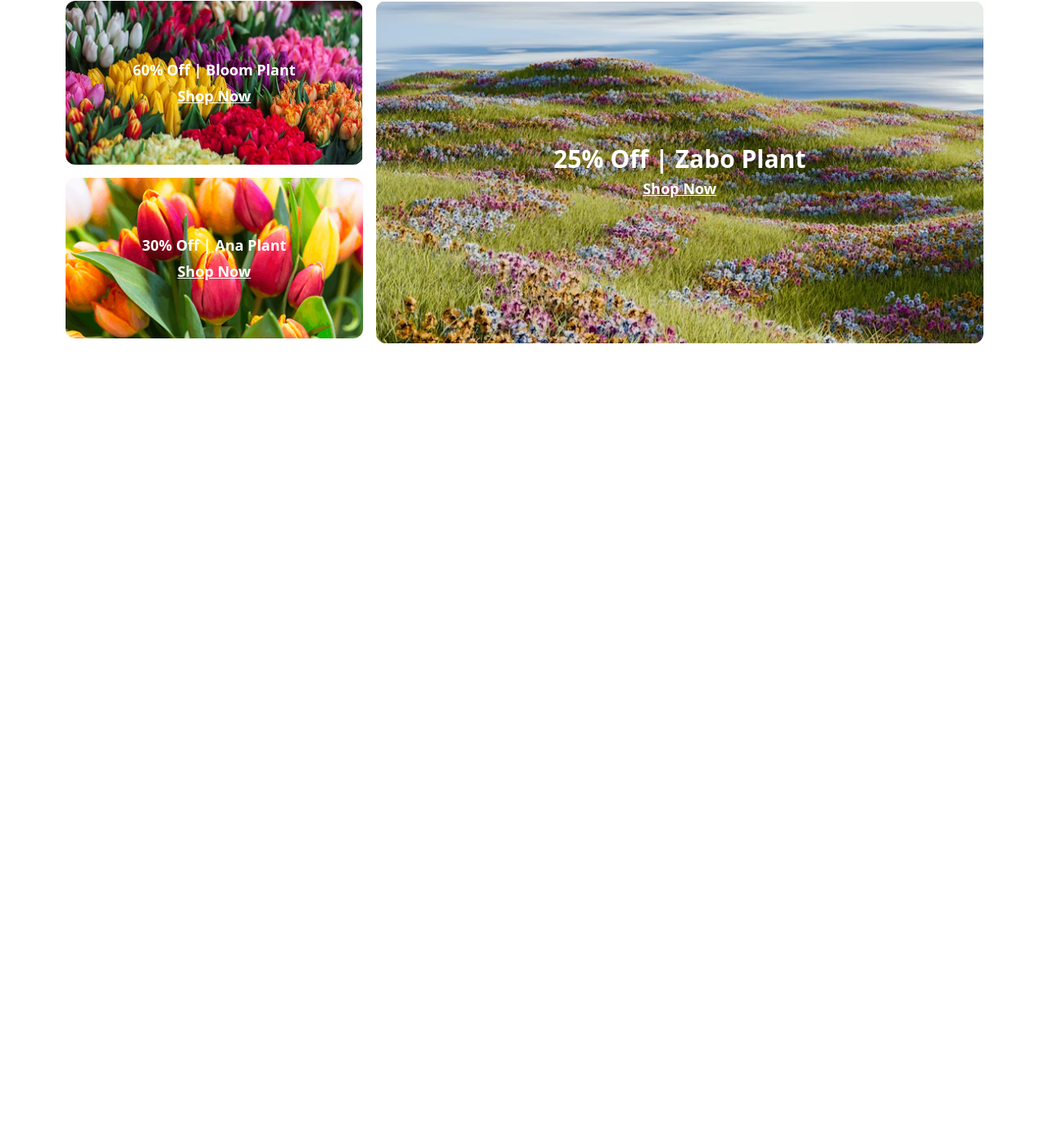
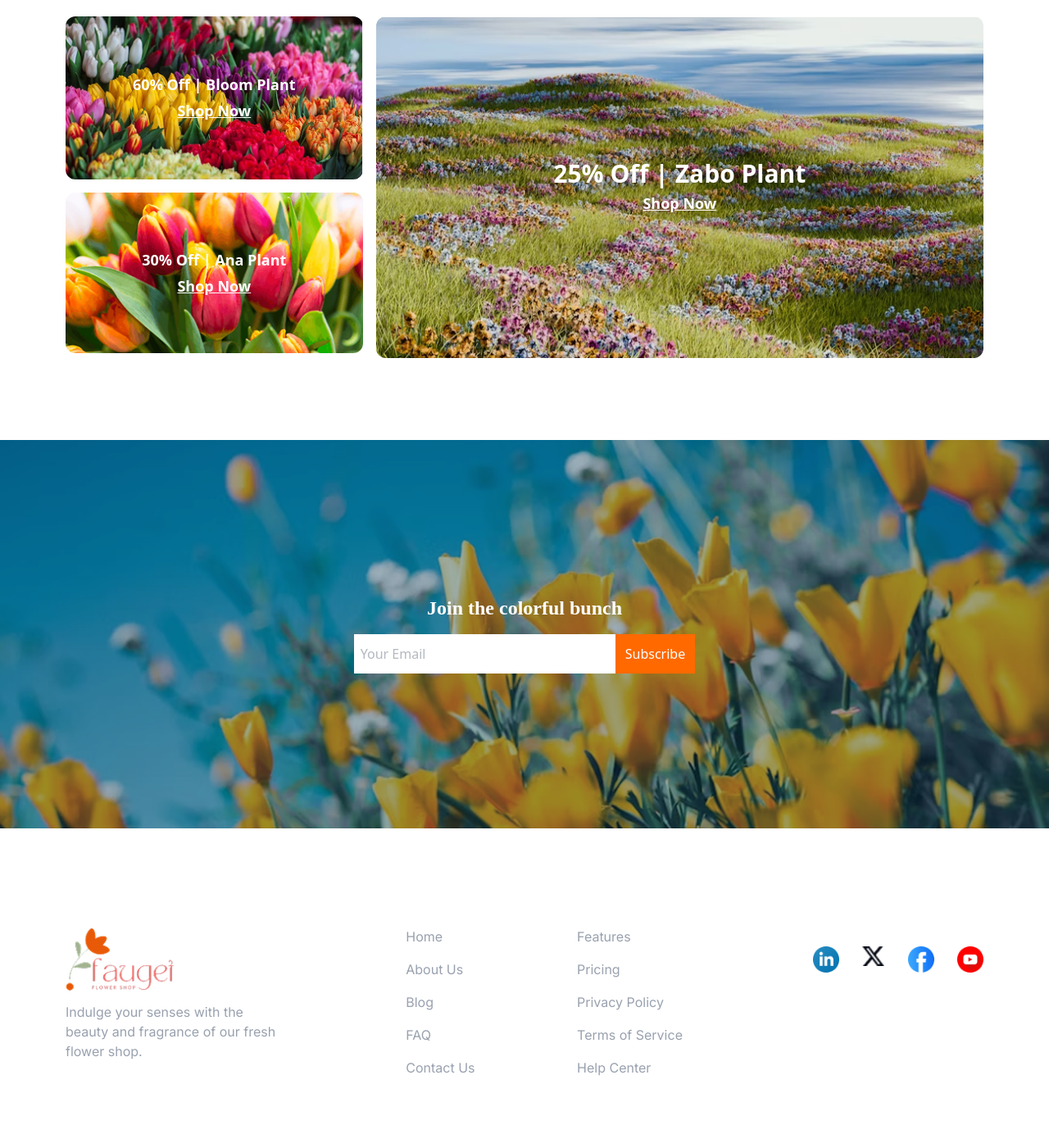
Before and after one commit to SakifaShah/assignment2-practice, a plain HTML site: page assignment2-practice/index.html in a window 1280 px wide. Shown: the part 2382-3777 px from the top of the page at 82% size. Before the commit the page ends 2901 px from the top, so only its background shows below. Drawn offline with nearby package versions, Linux system fonts and the light colour scheme.

Commit message:
Final Code

```diff
--- a/assignment2-practice/index.html
+++ b/assignment2-practice/index.html
@@ -1,5 +1,6 @@
 <!DOCTYPE html>
 <html lang="en">
+
 <head>
     <meta charset="UTF-8">
     <meta name="viewport" content="width=device-width, initial-scale=1.0">
@@ -8,9 +9,12 @@
     <link href="https://fonts.googleapis.com/css2?family=Noto+Serif&display=swap" rel="stylesheet">
     <link rel="preconnect" href="https://fonts.googleapis.com">
     <link rel="preconnect" href="https://fonts.gstatic.com" crossorigin>
-    <link href="https://fonts.googleapis.com/css2?family=Inter:ital,opsz,wght@0,14..32,100..900;1,14..32,100..900&family=Open+Sans:ital,wght@0,300..800;1,300..800&family=Raleway:ital,wght@0,100..900;1,100..900&display=swap" rel="stylesheet">
+    <link
+        href="https://fonts.googleapis.com/css2?family=Inter:ital,opsz,wght@0,14..32,100..900;1,14..32,100..900&family=Open+Sans:ital,wght@0,300..800;1,300..800&family=Raleway:ital,wght@0,100..900;1,100..900&display=swap"
+        rel="stylesheet">
     <title>Flower Shop</title>
 </head>
+
 <body>
     <div class="navbar flex justify-between items-center mt-4 px-20">
         <div class="logo">
@@ -34,9 +38,12 @@
 
     <div class="banner flex flex-col-reverse md:flex-row justify-between items-center mt-4 px-20">
         <div class="content text-left md:text-left mt-4 md:mt-0 space-y-4">
-            <p class="font-semibold text-5xl font-['Noto-Serif'] text-black">ALWAYS <span class="font-semibold text-5xl font-['Noto-Serif'] text-orange-500">FRESH</span></p>
+            <p class="font-semibold text-5xl font-['Noto-Serif'] text-black">ALWAYS <span
+                    class="font-semibold text-5xl font-['Noto-Serif'] text-orange-500">FRESH</span></p>
             <p class="font-semibold text-5xl font-['Noto-Serif'] text-orange-500">FLOWERS
-            <p class="font-['Inter'] text-gray-400">Indulge your senses with the beauty and fragrance of <br>our fresh flower shop. From classic roses to exotic <br>blooms, we offer a wide variety of fresh flowers that <br>are perfect for any occasion.</p>
+            <p class="font-['Inter'] text-gray-400">Indulge your senses with the beauty and fragrance of <br>our fresh
+                flower shop. From classic roses to exotic <br>blooms, we offer a wide variety of fresh flowers that
+                <br>are perfect for any occasion.</p>
         </div>
         <div class="image"><img src="../assets/hero-flower.png" alt="Flowers"></div>
     </div>
@@ -44,79 +51,111 @@
 
 
     <div class="plants text-center mt-20 px-20">
-        <p class="font-semibold text-4xl font-['Noto-Serif'] text-orange-500 mb-4">Our <span class="font-semibold text-4xl font-['Noto-Serif'] text-black">Plants</span></p>
-        <p class="subtitle text-gray-400 mb-4">Indulge your senses with the beauty and fragrance of our fresh flower shop. From classic roses to exotic blooms, we offer a wide variety of fresh.</p>
+        <p class="font-semibold text-4xl font-['Noto-Serif'] text-orange-500 mb-4">Our <span
+                class="font-semibold text-4xl font-['Noto-Serif'] text-black">Plants</span></p>
+        <p class="subtitle text-gray-400 mb-4">Indulge your senses with the beauty and fragrance of our fresh flower
+            shop. From classic roses to exotic blooms, we offer a wide variety of fresh.</p>
         <div class="cards grid grid-cols-2 gap-y-4 gap-x-4 mt-20  md:grid-cols-4 md:gap-y-8 md:gap-x-8 md:w-full">
             <div class="card">
                 <img src="../assets/sample-flower-image.png" alt="" class="w-full">
                 <p class="mt-5 text-center text-sm font-thin">Lily Blossom</p>
                 <p class="text-center text-sm font-semibold">20 USD</p>
-                <button class="bg-orange-500 text-white border-none px-4 py-2 cursor-pointer w-full mt-5 text-sm md:text-base">ADD TO CART</button>
+                <button
+                    class="bg-orange-500 text-white border-none px-4 py-2 cursor-pointer w-full mt-5 text-sm md:text-base">ADD
+                    TO CART</button>
             </div>
             <div class="card">
                 <img src="../assets/sample-flower-image.png" alt="" class="w-full">
                 <p class="mt-5 text-center text-sm font-thin">Lily Blossom</p>
                 <p class="text-center text-sm font-semibold">20 USD</p>
-                <button class="bg-orange-500 text-white border-none px-4 py-2 cursor-pointer w-full mt-5 text-sm md:text-base">ADD TO CART</button>
+                <button
+                    class="bg-orange-500 text-white border-none px-4 py-2 cursor-pointer w-full mt-5 text-sm md:text-base">ADD
+                    TO CART</button>
             </div>
             <div class="card">
                 <img src="../assets/sample-flower-image.png" alt="" class="w-full">
                 <p class="mt-5 text-center text-sm font-thin">Lily Blossom</p>
                 <p class="text-center text-sm font-semibold">20 USD</p>
-                <button class="bg-orange-500 text-white border-none px-4 py-2 cursor-pointer w-full mt-5 text-sm md:text-base">ADD TO CART</button>
+                <button
+                    class="bg-orange-500 text-white border-none px-4 py-2 cursor-pointer w-full mt-5 text-sm md:text-base">ADD
+                    TO CART</button>
             </div>
             <div class="card">
                 <img src="../assets/sample-flower-image.png" alt="" class="w-full">
                 <p class="mt-5 text-center text-sm font-thin">Lily Blossom</p>
                 <p class="text-center text-sm font-semibold">20 USD</p>
-                <button class="bg-orange-500 text-white border-none px-4 py-2 cursor-pointer w-full mt-5 text-sm md:text-base">ADD TO CART</button>
+                <button
+                    class="bg-orange-500 text-white border-none px-4 py-2 cursor-pointer w-full mt-5 text-sm md:text-base">ADD
+                    TO CART</button>
             </div>
             <div class="card">
                 <img src="../assets/sample-flower-image.png" alt="" class="w-full">
                 <p class="mt-5 text-center text-sm font-thin">Lily Blossom</p>
                 <p class="text-center text-sm font-semibold">20 USD</p>
-                <button class="bg-orange-500 text-white border-none px-4 py-2 cursor-pointer w-full mt-5 text-sm md:text-xl">ADD TO CART</button>
+                <button
+                    class="bg-orange-500 text-white border-none px-4 py-2 cursor-pointer w-full mt-5 text-sm md:text-xl">ADD
+                    TO CART</button>
             </div>
             <div class="card">
                 <img src="../assets/sample-flower-image.png" alt="" class="w-full">
                 <p class="mt-5 text-center text-sm font-thin">Lily Blossom</p>
                 <p class="text-center text-sm font-semibold">20 USD</p>
-                <button class="bg-orange-500 text-white border-none px-4 py-2 cursor-pointer w-full mt-5 text-sm md:text-base">ADD TO CART</button>
+                <button
+                    class="bg-orange-500 text-white border-none px-4 py-2 cursor-pointer w-full mt-5 text-sm md:text-base">ADD
+                    TO CART</button>
             </div>
             <div class="card">
                 <img src="../assets/sample-flower-image.png" alt="" class="w-full">
                 <p class="mt-5 text-center text-sm font-thin">Lily Blossom</p>
                 <p class="text-center text-sm font-semibold">20 USD</p>
-                <button class="bg-orange-500 text-white border-none px-4 py-2 cursor-pointer w-full mt-5 text-sm md:text-base">ADD TO CART</button>
+                <button
+                    class="bg-orange-500 text-white border-none px-4 py-2 cursor-pointer w-full mt-5 text-sm md:text-base">ADD
+                    TO CART</button>
             </div>
             <div class="card">
                 <img src="../assets/sample-flower-image.png" alt="" class="w-full">
                 <p class="mt-5 text-center text-sm font-thin">Lily Blossom</p>
                 <p class="text-center text-sm font-semibold">20 USD</p>
-                <button class="bg-orange-500 text-white border-none px-4 py-2 cursor-pointer w-full mt-5 text-sm md:text-base">ADD TO CART</button>
+                <button
+                    class="bg-orange-500 text-white border-none px-4 py-2 cursor-pointer w-full mt-5 text-sm md:text-base">ADD
+                    TO CART</button>
             </div>
         </div>
     </div>
 
 
-    <div class="plant-lover flex flex-col md:flex-row items-center mt-6 px-20 py-25 gap-x-25">
-        <div class="plant-lover-img">
+    <!-- <div class="plant-lover flex flex-col md:flex-row items-center mt-6 px-20 py-10 md:py-25 gap-x-10 relative"> -->
+    <div class="plant-lover flex flex-col md:flex-row items-center mt-6 px-20 py-10 md:py-25 gap-x-10 relative">
+        <div class="plant-lover-img relative">
+            <img src="../assets/flower-store.png" alt="" class="w-full">
+            <img src="../assets/trusted-badge.png" alt="Trusted Badge" class="hidden md:block w-40 absolute -top-20 -right-13">
+        </div>
+        <!-- <img src="../assets/trusted-badge.png" alt="Trusted Badge" class="hidden md:block w-28 absolute -top-10 left-10 z-10"> -->
+        <!-- <div class="plant-lover-img">
             <img src="../assets/flower-store.png" alt="">
-        </div>
+        </div> -->
         <div class="plant-lover-content">
-            <p class="font-semibold text-4xl font-['Noto-Serif'] text-black mb-4 text-left mt-4">Flower & Plants <br>Lover</p>
+            <p class="font-semibold text-4xl font-['Noto-Serif'] text-black mb-4 text-left mt-4">Flower & Plants
+                <br>Lover</p>
             <ul class="list-disc text-left text-gray-400 list-inside">
-                <li>Indulge your senses with the beauty and fragrance of our fresh flower shop. From classic roses to exotic blooms, we offer a wide variety of fresh flowers that are perfect for any occasion.</li>
-                <li>Indulge your senses with the beauty and fragrance of our fresh flower shop. From classic roses to exotic blooms, we offer a wide variety of fresh flowers that are perfect for any occasion.</li>
-                <li>Indulge your senses with the beauty and fragrance of our fresh flower shop. From classic roses to exotic blooms, we offer a wide variety of fresh flowers that are perfect for any occasion.</li>
-                <li>Indulge your senses with the beauty and fragrance of our fresh flower shop. From classic roses to exotic blooms, we offer a wide variety of fresh flowers that are perfect for any occasion.</li>
+                <li>Indulge your senses with the beauty and fragrance of our fresh flower shop. From classic roses to
+                    exotic blooms, we offer a wide variety of fresh flowers that are perfect for any occasion.</li>
+                <li>Indulge your senses with the beauty and fragrance of our fresh flower shop. From classic roses to
+                    exotic blooms, we offer a wide variety of fresh flowers that are perfect for any occasion.</li>
+                <li>Indulge your senses with the beauty and fragrance of our fresh flower shop. From classic roses to
+                    exotic blooms, we offer a wide variety of fresh flowers that are perfect for any occasion.</li>
+                <li>Indulge your senses with the beauty and fragrance of our fresh flower shop. From classic roses to
+                    exotic blooms, we offer a wide variety of fresh flowers that are perfect for any occasion.</li>
             </ul>
         </div>
     </div>
 
     <div class="deals mt-6 px-20">
-        <p class="text-center font-semibold text-4xl font-['Noto-Serif'] text-black">Latest <span class="font-semibold text-4xl font-['Noto-Serif'] text-orange-500">Deals</span></p>
-        <p class="font-['Inter'] text-gray-400 text-center mt-4">Indulge your senses with the beauty and fragrance of our fresh flower shop. From <br>classic roses to exotic blooms, we offer a wide variety of fresh flowers that are perfect for any occasion.</p>
+        <p class="text-center font-semibold text-4xl font-['Noto-Serif'] text-black">Latest <span
+                class="font-semibold text-4xl font-['Noto-Serif'] text-orange-500">Deals</span></p>
+        <p class="font-['Inter'] text-gray-400 text-center mt-4">Indulge your senses with the beauty and fragrance of
+            our fresh flower shop. From <br>classic roses to exotic blooms, we offer a wide variety of fresh flowers
+            that are perfect for any occasion.</p>
     </div>
 
 
@@ -151,5 +190,44 @@
     </div>
 
 
+    <div class="relative overflow-hidden md:col-span-2">
+        <img src="../assets/news-letter-bg.png" alt="" class="w-full h-full object-cover">
+        <div class="join-content absolute inset-0 opacity-[400] flex flex-col justify-center px-4 text-white">
+            <p class="text-center text-white text-bold text-2xl font-['Noto-Serif'] font-bold">Join the colorful bunch</p>
+            <div class="input-group text-center mt-4 flex justify-center">
+                <input type="email" name="" id="" placeholder="Your Email" class="bg-white text-gray-500 text-base p-2 pr-20">
+                <button type="submit" class="bg-orange-500 p-3 hover:bg-orange-600 transition-colors cursor-pointer">Subscribe</button>
+            </div>
+        </div>
+    </div>
+
+  <div class="footer flex-row md:flex justify-between mt-10 p-20">
+    <div class="logo">
+            <img src="../assets/logo.png" alt="" class="w-[132px] h-[80px]">
+            <p class="font-['Inter'] text-gray-400 py-3">Indulge your senses with the <br>beauty and fragrance of our fresh
+                <br>flower shop.</p>
+        </div>
+    <div class="grid grid-rows-1 md:grid-cols-2 md:gap-x-20 gap-y-4 font-['Inter'] text-gray-400">
+      <a href="#">Home</a>
+      <a href="#">Features</a>
+      <a href="#">About Us</a>
+      <a href="#">Pricing</a>
+      <a href="#">Blog</a>
+      <a href="#">Privacy Policy</a>
+      <a href="#">FAQ</a>
+      <a href="#">Terms of Service</a>
+      <a href="#">Contact Us</a>
+      <a href="#">Help Center</a>
+    </div>
+
+    <div class="social py-6 flex md:justify-center gap-7 md:items-start">
+      <a href="#"><img src="../assets/icon-linkedin.png" alt="" class="h-8"></a>
+      <a href="#"><img src="../assets/icon-twitter.png" alt="" class="h-6"></a>
+      <a href="#"><img src="../assets/icon-facebook.png" alt="" class="h-8"></a>
+      <a href="#"><img src="../assets/icon-youtube.png" alt="" class="h-8"></a>
+    </div>
+  </div>
+
 </body>
+
 </html>
```
Lines whose indentation alone changed are shown as unchanged.
